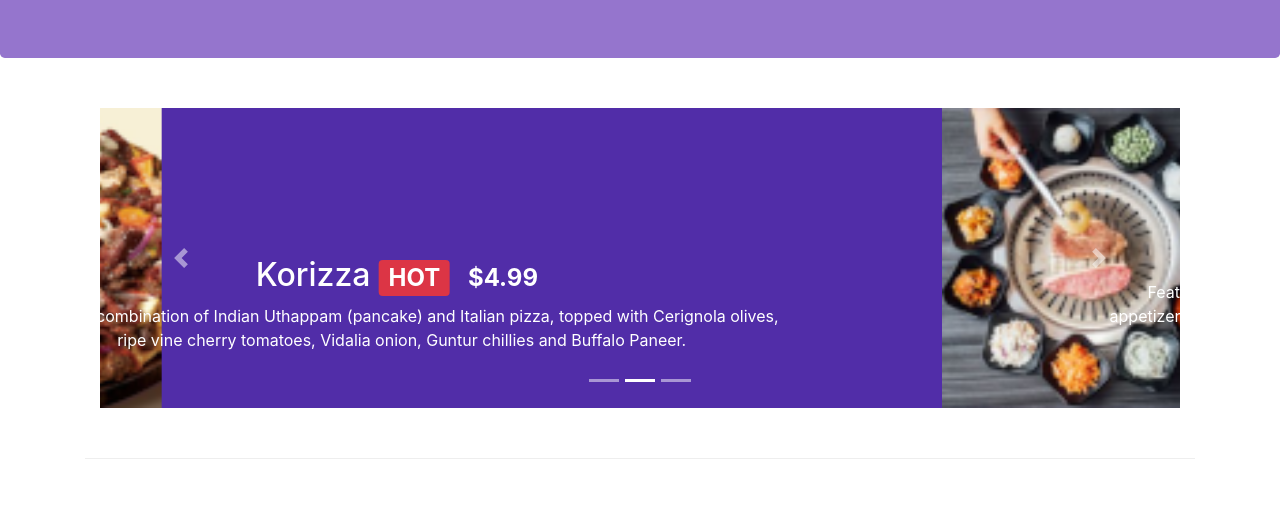
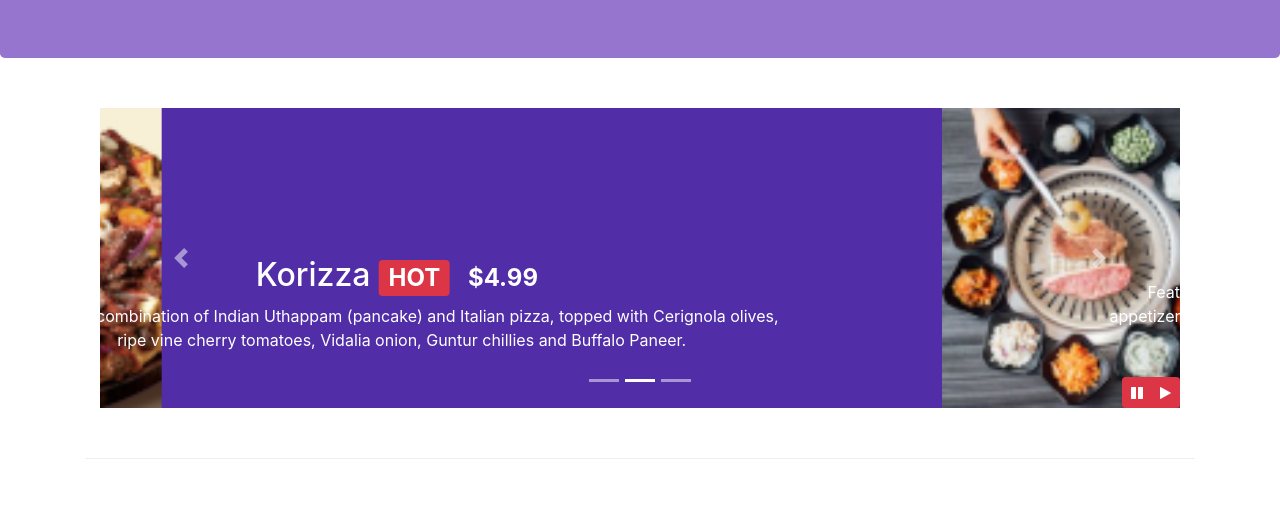
Before and after one commit to dereky1/coursera_bootstrap_course, a plain HTML site: page docs/index.html in a window 1280 px wide. Shown: the part 276-800 px from the top of the page. Drawn offline with Linux system fonts and the light colour scheme.

Commit message:
added jquery script for play and pause button for carousel

```diff
--- a/docs/css/style.css
+++ b/docs/css/style.css
@@ -59,3 +59,9 @@ body{
   left: 0;
   */min-height: 300px;
 }
+
+#caroselButton{
+  right: 0;
+  position: absolute;
+  bottom: 0;
+}
--- a/docs/index.html
+++ b/docs/index.html
@@ -158,7 +158,6 @@
     </div>
 
     <div class="container">
-
       <div class="row row-content">
         <div class="col">
           <div id="mycarousel" class="carousel slide" data-ride="carousel">
@@ -201,6 +200,14 @@
             <a href="#mycarousel" class="carousel-control-next" role="button" data-slide="next">
               <span class="carousel-control-next-icon"></span>
             </a>
+            <div class="btn-group" id="caroselButton">
+              <button class="btn btn-danger btn-sm" id="carousel-pause">
+                <span class="fa fa-pause"></span>
+              </button>
+              <button class="btn btn-danger btn-sm" id="carousel-play">
+                <span class="fa fa-play"></span>
+              </button>
+            </div>
           </div>
         </div>
       </div>
@@ -360,6 +367,19 @@
       });
     </script> THIS IS FOR TOOLTIPS (no longer in use) -->
 
+
+    <script>
+      $(document).ready(function(){
+        $('#mycarousel').carousel({interval:2000});
+        $('#carousel-pause').click(function(){
+          $('#mycarousel').carousel('pause');
+        });
+        $('#carousel-play').click(function(){
+          $('#mycarousel').carousel('cycle');
+        });
+      })
+    </script>
+
 </body>
 
 </html>
```
